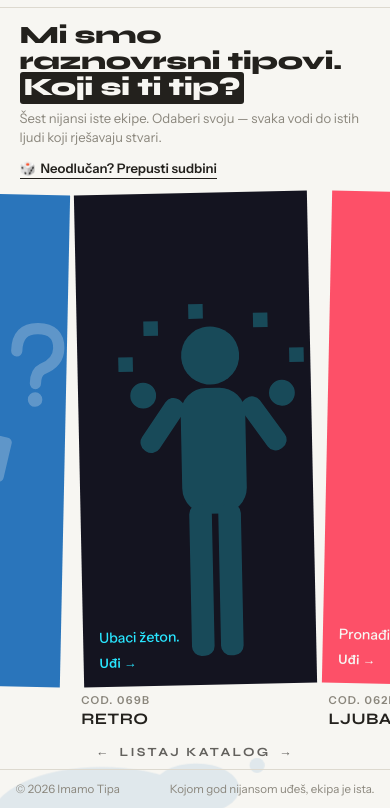
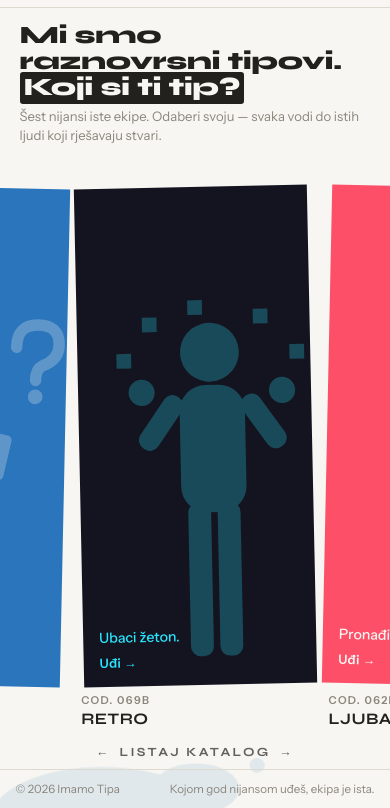
Before and after one commit to ADV222/test23, a website: page public/index.html in a window 390 px wide. Shown: the part 36-844 px from the top of the page. Drawn offline with Linux system fonts and the light colour scheme; no server answers.

Commit message:
Update index.html

```diff
--- a/public/index.html
+++ b/public/index.html
@@ -63,8 +63,8 @@
   /* ---------- intro ---------- */
   .intro{
     padding:clamp(28px,5.5vh,64px) 4vw clamp(18px,3vh,36px);
-    display:flex;flex-wrap:wrap;align-items:flex-end;justify-content:space-between;
-    gap:14px 32px;
+    display:flex;flex-direction:column;
+    gap:12px;
   }
   h1{
     font-family:var(--display);font-weight:800;
@@ -79,15 +79,28 @@
     border-radius:.12em;
     white-space:nowrap;
   }
-  .intro-desno{max-width:34ch;padding-bottom:.4em}
-  .intro-desno p{font-size:.95rem;color:var(--muted);line-height:1.55}
+  .intro-desno{
+    display:flex;flex-direction:column;
+    gap:10px;
+  }
+  .intro-desno p{font-size:1.1rem;color:var(--muted);line-height:1.5}
   .sudbina{
-    display:inline-block;margin-top:10px;
+    display:inline-block;margin-top:0;
     font-size:.88rem;font-weight:600;color:var(--ink);
     border-bottom:1.5px solid var(--ink);
     padding:0 0 2px;cursor:pointer;background:none;
     border-top:none;border-left:none;border-right:none;
-    font-family:var(--body);
+    font-family:var(--body);white-space:nowrap;
+    /* skriveno dok se ne pokaže nakon 20s */
+    opacity:0;transform:translateY(6px);
+    transition:opacity .6s ease, transform .6s ease;
+    pointer-events:none;
+    visibility:hidden;
+  }
+  .sudbina.vidljiv{
+    opacity:1;transform:translateY(0);
+    pointer-events:auto;
+    visibility:visible;
   }
   .sudbina:hover{opacity:.7}
   .sudbina .kocka{display:inline-block;margin-right:.35em}
@@ -201,13 +214,11 @@
     header{padding:12px 5vw 10px}
     .intro{
       padding:14px 5vw 8px;
-      gap:8px;
-      align-items:flex-start;flex-direction:column;
+      gap:6px;
     }
     h1{font-size:clamp(1.35rem,6.4vw,1.9rem)}
-    .intro-desno{max-width:none;padding-bottom:0;display:flex;align-items:baseline;gap:14px;flex-wrap:wrap}
     .intro-desno p{font-size:.82rem;line-height:1.4}
-    .sudbina{margin-top:0;font-size:.82rem}
+    .sudbina{font-size:.82rem}
     .katalog-omot{
       flex:1;min-height:0;
       display:flex;flex-direction:column;
@@ -484,7 +495,23 @@
     }
   }
 
-  document.getElementById('sudbina').addEventListener('click', function(){
+  /* "Neodlučan? Prepusti sudbini" — pojavi se tek nakon 20s
+     ako korisnik nije kliknuo nijednu karticu.
+     Ako je ikad bio na nekoj stranici (cookie), ne prikazuj uopće. */
+  var sudbBtn = document.getElementById('sudbina');
+  var vecBioNaStranici = /ulaz_(osumnjiceni|misteriozni|retro|ljubavni|filmski|korporativni)=1/.test(document.cookie);
+
+  if (!vecBioNaStranici) {
+    var kliknuo = false;
+    document.querySelectorAll('.katalog .chip').forEach(function(c){
+      c.addEventListener('click', function(){ kliknuo = true; });
+    });
+    setTimeout(function(){
+      if (!kliknuo) sudbBtn.classList.add('vidljiv');
+    }, 20000);
+  }
+
+  sudbBtn.addEventListener('click', function(){
     var chipovi = document.querySelectorAll('.katalog .chip');
     var izbor = chipovi[Math.floor(Math.random() * chipovi.length)];
     var i = 0, koraka = 10;
```
